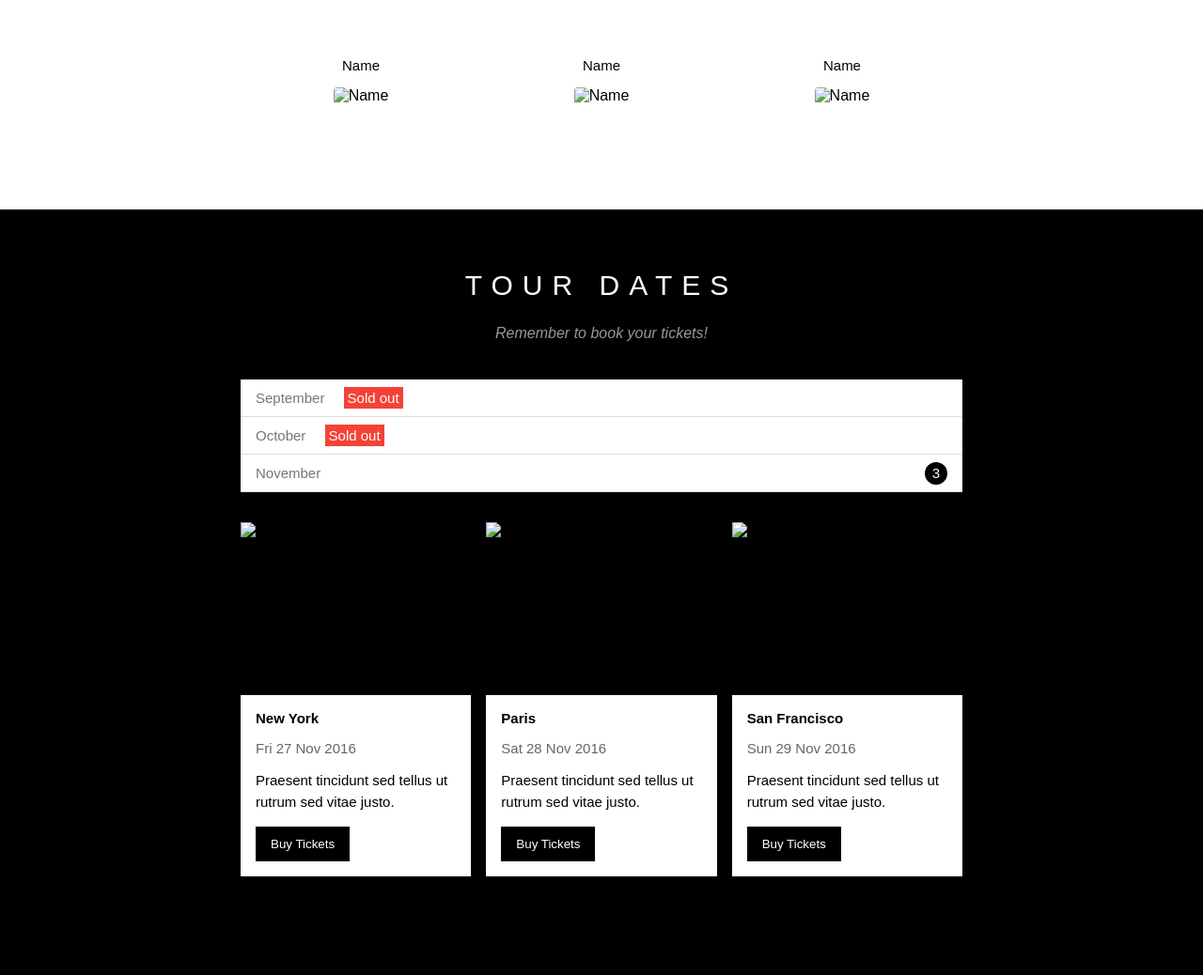
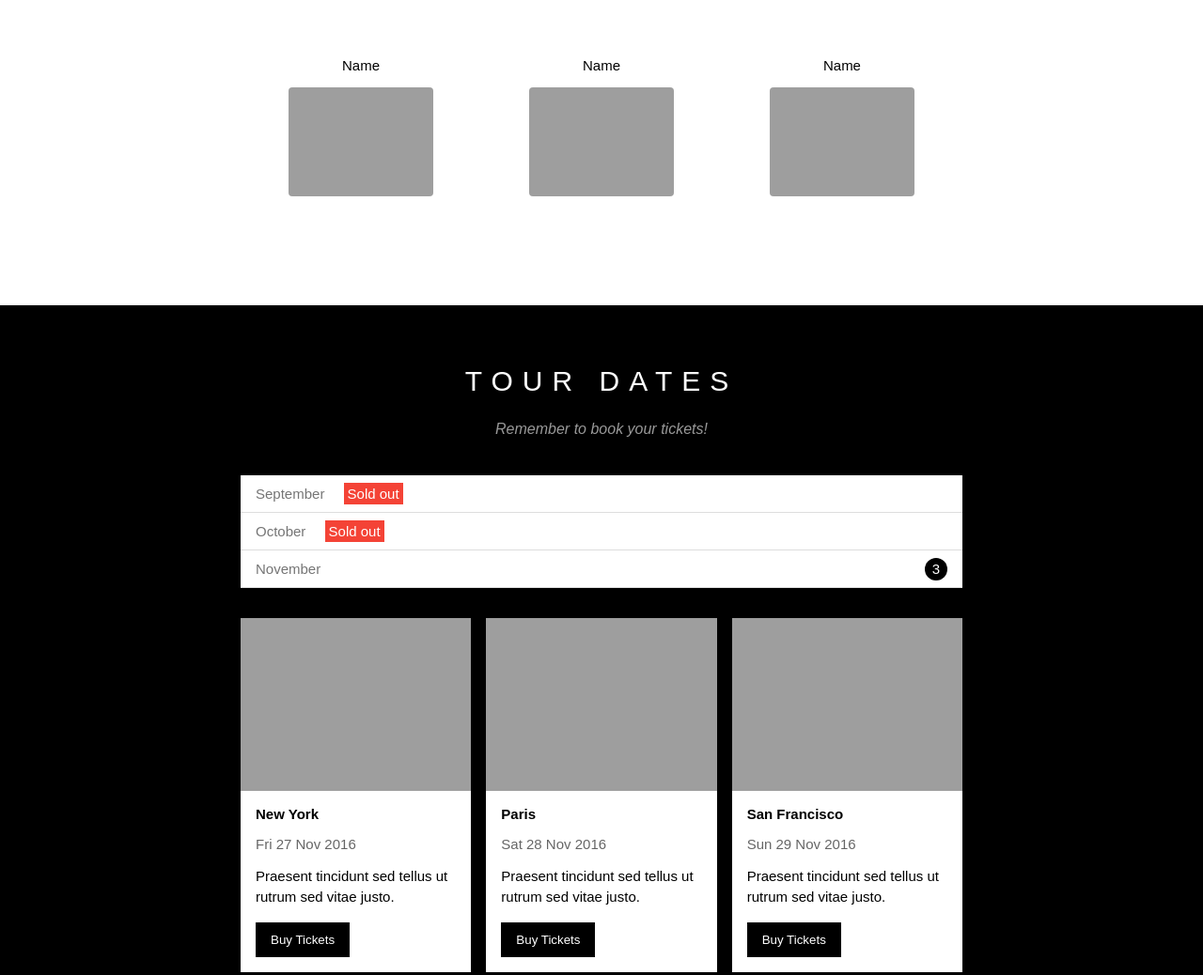
Before and after one commit to DuyKhaVDK/webtheband, a plain HTML site: page index.html in a window 1280 px wide. Shown: the part 1020-2058 px from the top of the page at 94% size. Drawn offline with Linux system fonts and the light colour scheme; the site is published under a folder, as on GitHub Pages, so addresses that start at the root find nothing.

Commit message:
Update index.html

```diff
--- a/index.html
+++ b/index.html
@@ -84,17 +84,17 @@
                 <div class="member-list">
                     <div class="col-third col s-col-full mt-32 text-center">
                         <p class="member-name">Name</p>
-                        <img src="/assets/img/team/member1.jpg" alt="Name" class="member-img">
+                        <img src="./assets/img/team/member1.jpg" alt="Name" class="member-img">
                     </div>
 
                     <div class="col-third col s-col-full mt-32 text-center">
                         <p class="member-name">Name</p>
-                        <img src="/assets/img/team/member1.jpg" alt="Name" class="member-img">
+                        <img src="./assets/img/team/member1.jpg" alt="Name" class="member-img">
                     </div>
 
                     <div class="col-third col s-col-full mt-32 text-center">
                         <p class="member-name">Name</p>
-                        <img src="/assets/img/team/member1.jpg" alt="Name" class="member-img">
+                        <img src="./assets/img/team/member1.jpg" alt="Name" class="member-img">
                     </div>
                     <div class="clear"></div>
 
@@ -114,7 +114,7 @@
                         <!--Places-->
                         <div class="row places-list">
                             <div class="col col-third s-col-full mt-16">
-                                <img src="/assets/img/places/place1.jpg" alt="New York" class="place-img">
+                                <img src="./assets/img/places/place1.jpg" alt="New York" class="place-img">
                                 <div class="place-body">
                                     <h3 class="place-heading">New York</h3>
                                     <p class="place-time">Fri 27 Nov 2016</p>
@@ -124,7 +124,7 @@
                                 </div>
                             </div>
                             <div class="col col-third s-col-full mt-16">
-                                <img src="/assets/img/places/place2.jpg" alt="Paris" class="place-img">
+                                <img src="./assets/img/places/place2.jpg" alt="Paris" class="place-img">
                                 <div class="place-body">
                                     <h3 class="place-heading">Paris</h3>
                                     <p class="place-time">Sat 28 Nov 2016</p>
@@ -134,7 +134,7 @@
 
                             </div>
                             <div class="col col-third s-col-full mt-16">
-                                <img src="/assets/img/places/place3.jpg" alt="San Francisco" class="place-img">
+                                <img src="./assets/img/places/place3.jpg" alt="San Francisco" class="place-img">
                                 <div class="place-body">
                                     <h3 class="place-heading">San Francisco</h3>
                                     <p class="place-time">Sun 29 Nov 2016</p>
@@ -180,7 +180,7 @@
             </div>
             <!-- End Contact section-->
             <div class="map-section">
-                <img src="/assets/img/map.jpg" alt="map">
+                <img src="./assets/img/map.jpg" alt="map">
             </div>
         </div>
 
```
